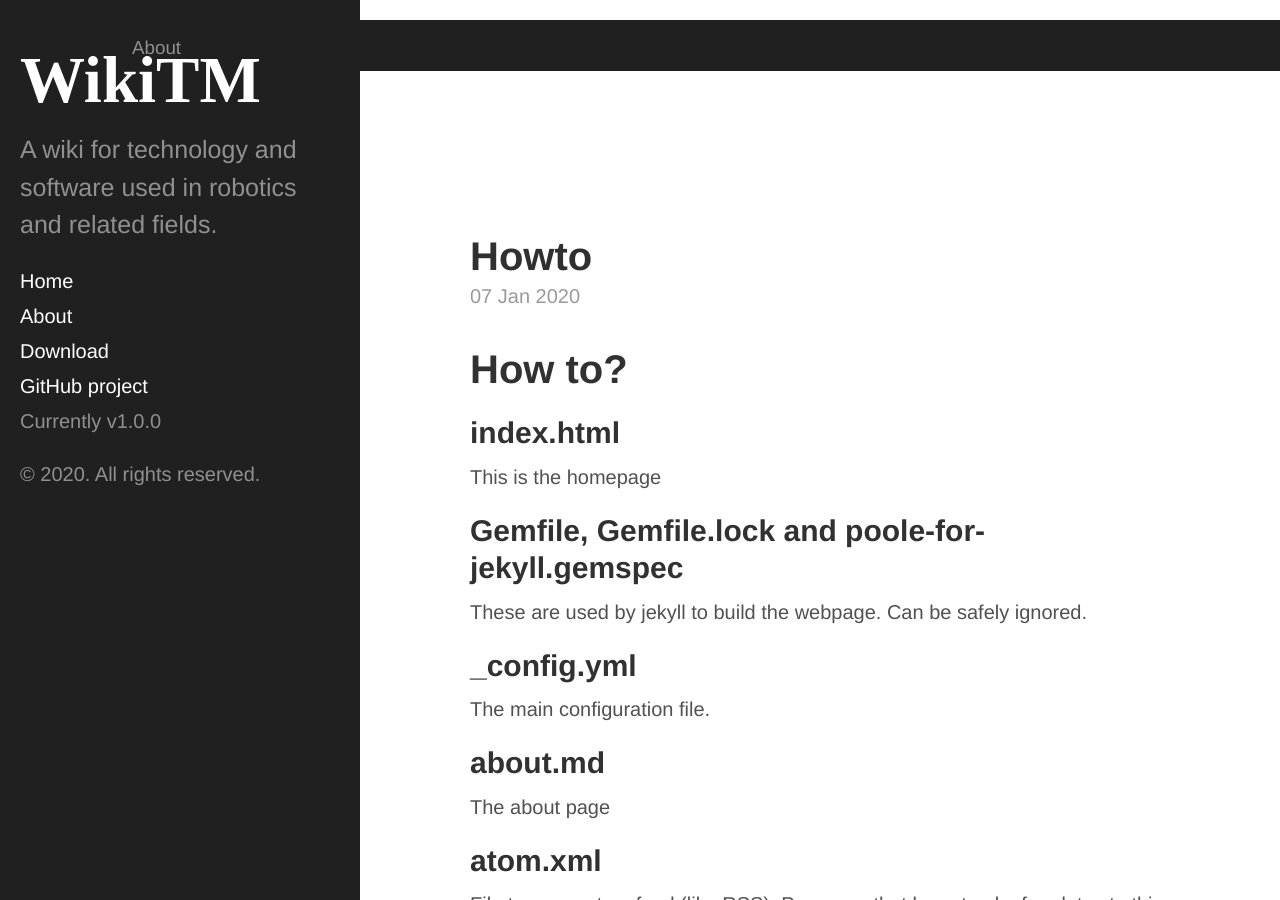
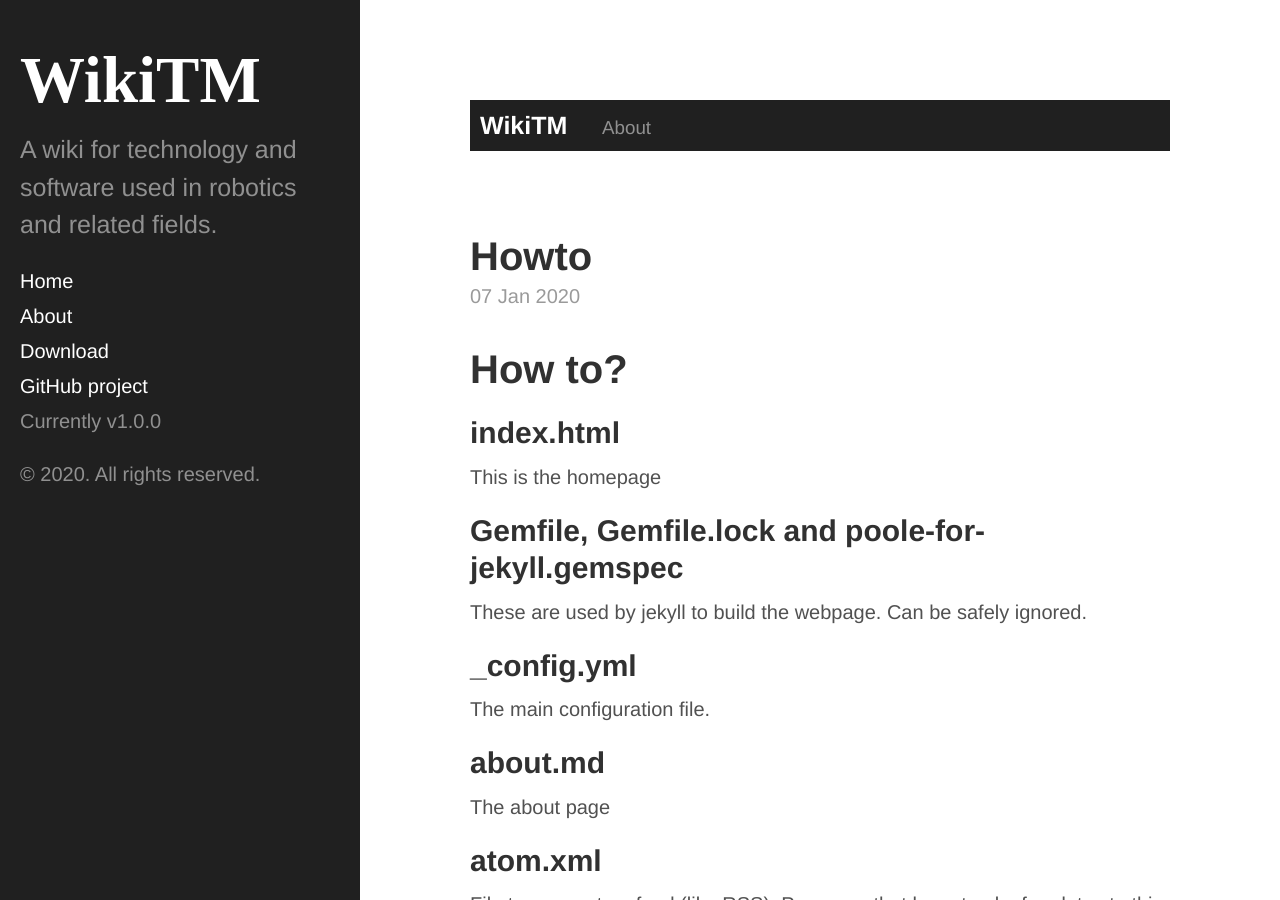
Before and after one commit to tejaswid/wikitm, a Jekyll site: the page built from index.html, in a window 1280 px wide and 900 px high. Built offline with Jekyll 4.4.1, drawn with Linux system fonts in a browser that asks for light colours; the list of posts is cut into pages by our own code.

Commit message:
Reverting the previous commit

```diff
--- a/_layouts/default.html
+++ b/_layouts/default.html
@@ -8,7 +8,8 @@
     <!-- This is the file _includes/sidebar.html -->
     {% include sidebar.html %}
 
-    <header class="masthead">
+    <div class="container content">
+      <header class="masthead">
         <!-- Top navigation bar -- Webpage name-->
         <h3 class="masthead-title">
           <a href="{{ site.baseurl }}/" title="Home">{{ site.title }}</a>
@@ -23,7 +24,6 @@
         </h3>
       </header>
 
-    <div class="container content">
       <main>
         {{ content }}
       </main>
```
